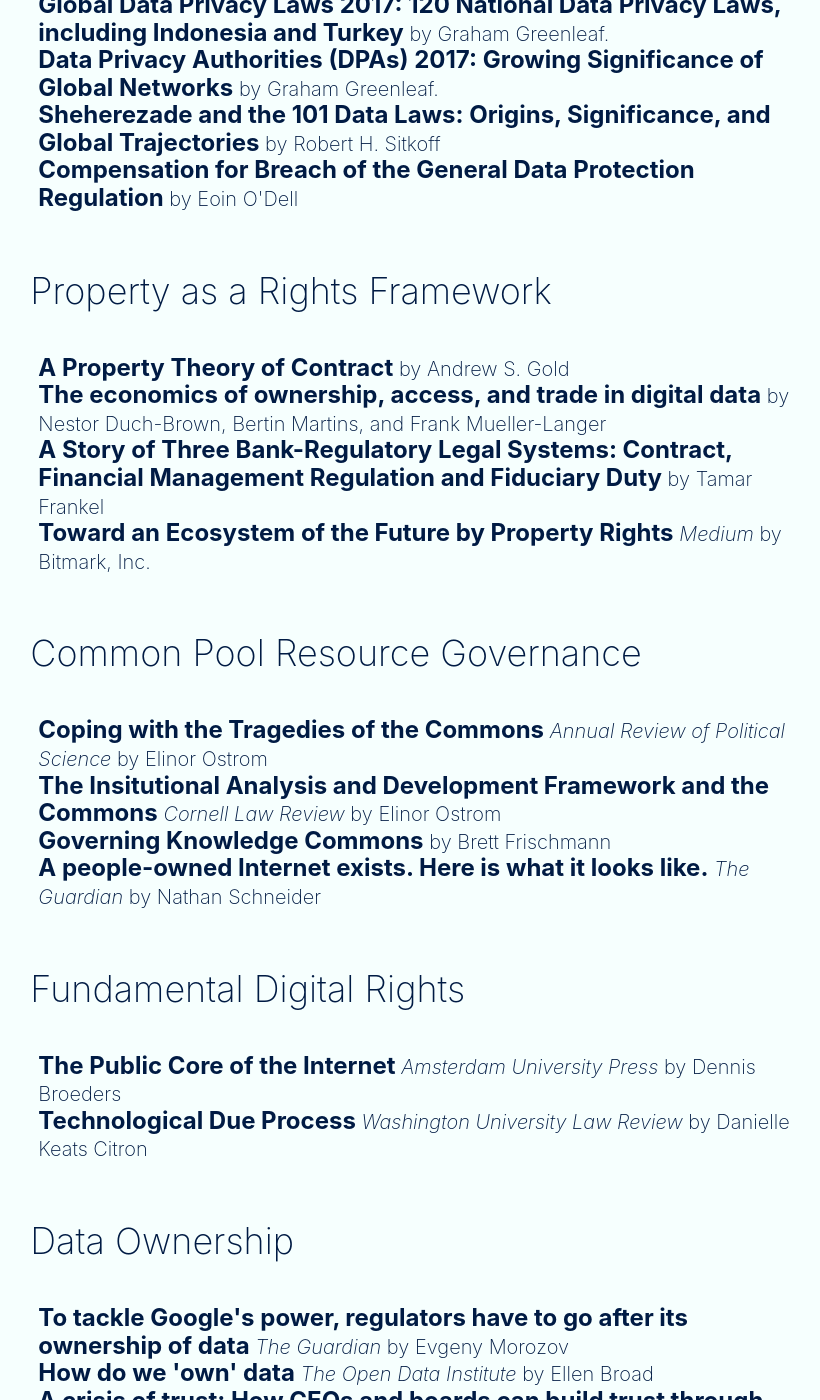
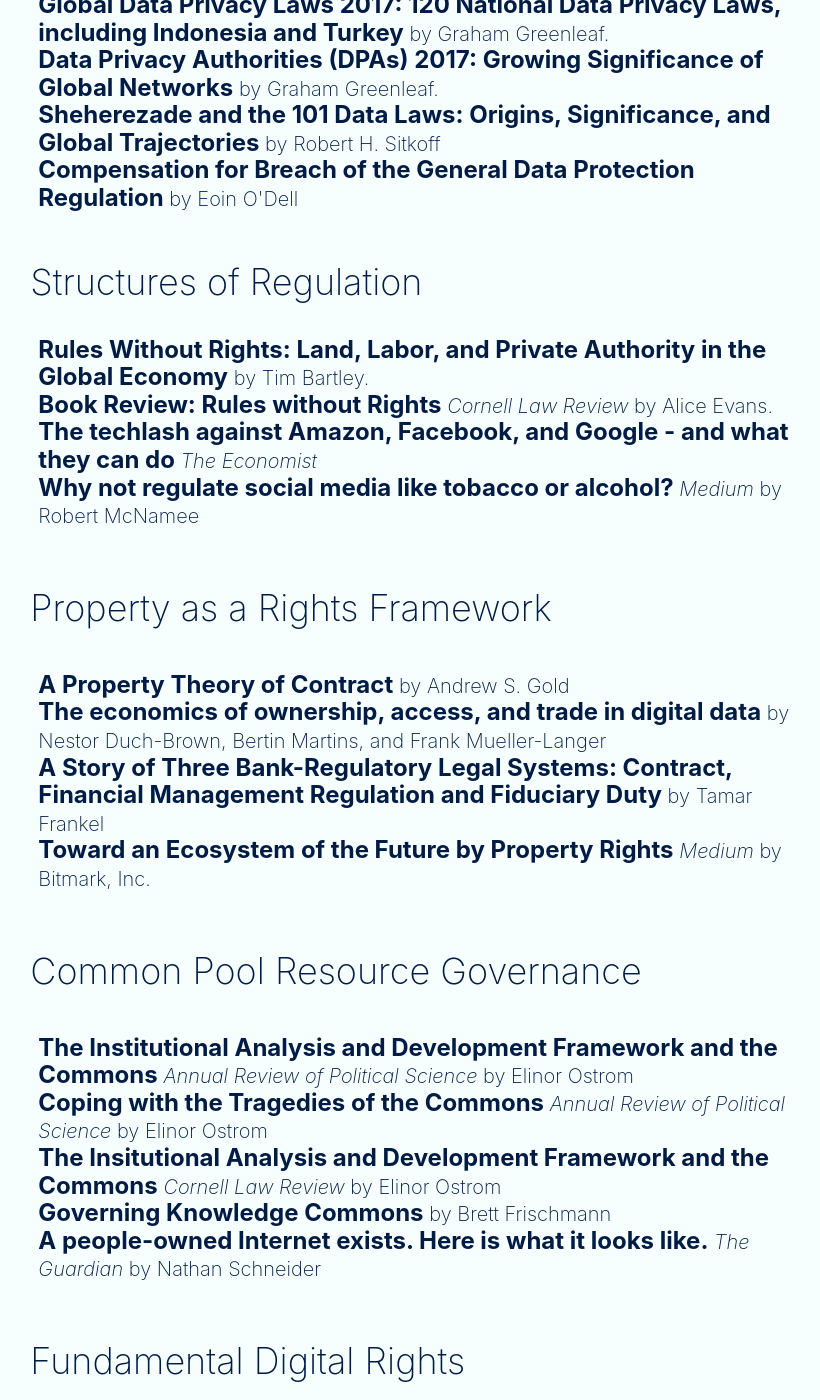
Before and after one commit to digitalpublic/digitalpublic.github.io, a Jekyll site: the page drafts/reading.html, which Jekyll copies as it is, in a window 1280 px wide and 1400 px high, scrolled down 868 px. Shown: the whole window, without its empty margins (215-1035 px from the left). Built offline with Jekyll 4.4.1, drawn with Linux system fonts in a browser that asks for light colours; nearby versions of some CDN libraries; some of the changed text lies outside the part shown.

Commit message:
Update reading.html

```diff
--- a/drafts/reading.html
+++ b/drafts/reading.html
@@ -31,11 +31,11 @@
 
       <ul class="list pa0 pt0-ns pb3-ns">
   <li class="dib mr2"><a href="https://www.theatlantic.com/technology/archive/2016/10/information-fiduciary/502346/" class="f4 f3-ns b db ph2 link dim navy">A Grand Bargain to Make Tech Companies Trustworthy<span class="f4 fw2"> <i>The Atlantic</i>  by Jack M. Balkin and Jonathan Zittrain</span></a></li>
-  <li class="dib mr2"><a href="https://papers.ssrn.com/sol3/papers.cfm?abstract_id=1782999" class="f5 f3-ns b db ph2 link dim navy">The Economic Structure of Fiduciary Law <span class="f4 fw2">by Robert Sitkoff </span></a></li>
-  <li class="dib mr2"><a href="https://papers.ssrn.com/sol3/papers.cfm?abstract_id=2584502" class="f5 f3-ns b db ph2 link dim navy">Fiduciary Governance <span class="f4 fw2">by Paul Miller and Andrew Gold. </span></a></li>
-  <li class="dib mr2"><a href="https://papers.ssrn.com/sol3/papers.cfm?abstract_id=2675270" class="f5 f3-ns b db ph2 link dim navy">Information Fiduciaries and the First Amendment  <span class="f4 fw2">by Jack M. Balkin.</span></a></li>
-  <li class="dib mr2"><a href="https://dash.harvard.edu/bitstream/handle/1/15274284/TrustLawFiduciaryGovernance.pdf" class="f5 f3-ns b db ph2 link dim navy">Trust Law as Fiduciary Governance and Asset Partitioning <span class="f4 fw2">by Robert H. Sitkoff</span></a></li>
-  <li class="dib mr2"><a href="https://papers.ssrn.com/sol3/papers.cfm?abstract_id=2109683" class="f5 f3-ns b db ph2 link dim navy">Dynamic Fiduciary Duties<span class="f4 fw2">by Andrew S. Gold</span></a></li>
+  <li class="dib mr2"><a href="https://papers.ssrn.com/sol3/papers.cfm?abstract_id=1782999" class="f5 f3-ns b db ph2 link dim navy">The Economic Structure of Fiduciary Law <span class="f4 fw2"> by Robert Sitkoff </span></a></li>
+  <li class="dib mr2"><a href="https://papers.ssrn.com/sol3/papers.cfm?abstract_id=2584502" class="f5 f3-ns b db ph2 link dim navy">Fiduciary Governance <span class="f4 fw2"> by Paul Miller and Andrew Gold. </span></a></li>
+  <li class="dib mr2"><a href="https://papers.ssrn.com/sol3/papers.cfm?abstract_id=2675270" class="f5 f3-ns b db ph2 link dim navy">Information Fiduciaries and the First Amendment  <span class="f4 fw2"> by Jack M. Balkin.</span></a></li>
+  <li class="dib mr2"><a href="https://dash.harvard.edu/bitstream/handle/1/15274284/TrustLawFiduciaryGovernance.pdf" class="f5 f3-ns b db ph2 link dim navy">Trust Law as Fiduciary Governance and Asset Partitioning <span class="f4 fw2"> by Robert H. Sitkoff</span></a></li>
+  <li class="dib mr2"><a href="https://papers.ssrn.com/sol3/papers.cfm?abstract_id=2109683" class="f5 f3-ns b db ph2 link dim navy">Dynamic Fiduciary Duties<span class="f4 fw2"> by Andrew S. Gold</span></a></li>
          </ul>
   </div>
     <div>
@@ -47,6 +47,16 @@
   <li class="dib mr2"><a href="https://papers.ssrn.com/sol3/papers.cfm?abstract_id=2993186" class="f4 f3-ns b db ph2 link dim navy">Data Privacy Authorities (DPAs) 2017: Growing Significance of Global Networks  <span class="f4 fw2">by Graham Greenleaf.</span></a></li>
   <li class="dib mr2"><a href="https://papers.ssrn.com/sol3/papers.cfm?abstract_id=2280877" class="f4 f3-ns b db ph2 link dim navy">Sheherezade and the 101 Data Laws: Origins, Significance, and Global Trajectories <span class="f4 fw2">by Robert H. Sitkoff</span></a></li>
   <li class="dib mr2"><a href="https://papers.ssrn.com/sol3/papers.cfm?abstract_id=2992351" class="f4 f3-ns b db ph2 link dim navy">Compensation for Breach of the General Data Protection Regulation <span class="f4 fw2">by Eoin O'Dell </span></a></li>
+          </ul>
+  </div>
+  <div>
+         <p class="f2-l f3-m left fw2 lh-solid">Structures of Regulation </p>
+
+      <ul class="list pa0 pt0-ns pb3-ns">
+  <li class="dib mr2"><a href="https://www.amazon.co.uk/gp/product/0198794339/ref=as_li_tl?ie=UTF8&tag=lsreofbo-21&camp=1634&creative=6738&linkCode=as2&creativeASIN=0198794339&linkId=de8cefe4ccc551a0f4d45a6daa40aa7e" class="f4 f3-ns b db ph2 link dim navy">Rules Without Rights: Land, Labor, and Private Authority in the Global Economy <span class="f4 fw2">by Tim Bartley. </span></a></li>
+  <li class="dib mr2"><a href="http://blogs.lse.ac.uk/lsereviewofbooks/2018/04/16/book-review-rules-without-rights-land-labor-and-private-authority-in-the-global-economy-by-tim-bartley/" class="f4 f3-ns b db ph2 link dim navy">Book Review: Rules without Rights <span class="f4 fw2"><i> Cornell Law Review </i> by Alice Evans.</span></a></li>
+  <li class="dib mr2"><a href="https://www.economist.com/briefing/2018/01/20/the-techlash-against-amazon-facebook-and-google-and-what-they-can-do" class="f4 f3-ns b db ph2 link dim navy"> The techlash against Amazon, Facebook, and Google - and what they can do <span class="f4 fw2"><i> The Economist </i></span></a></li>
+  <li class="dib mr2"><a href="https://www.theguardian.com/media/2018/jan/29/social-media-tobacco-facebook-google?CMP=share_btn_tw" class="f4 f3-ns b db ph2 link dim navy">Why not regulate social media like tobacco or alcohol? <span class="f4 fw2"> <i> Medium </i> by Robert McNamee </span></a></li>
           </ul>
   </div>
     <div>
@@ -64,7 +74,8 @@
          <p class="f2-l f3-m left fw2 lh-copy measure">Common Pool Resource Governance </p>
 
       <ul class="list pa0 pt0-ns pb3-ns">
-  <li class="dib mr2"><a href="Coping with the Tragedy of the Commons" class="f4 f3-ns b db ph2 link dim navy">Coping with the Tragedies of the Commons <span class="f4 fw2"><i> Annual Review of Political Science </i> by Elinor Ostrom</span></a></li>
+  <li class="dib mr2"><a href="http://www.lawschool.cornell.edu/research/cornell-law-review/upload/Ostrom-response-final.pdf" class="f4 f3-ns b db ph2 link dim navy">The Institutional Analysis and Development Framework and the Commons <span class="f4 fw2"><i> Annual Review of Political Science </i> by Elinor Ostrom</span></a></li>
+  <li class="dib mr2"><a href="https://www.annualreviews.org/doi/abs/10.1146/annurev.polisci.2.1.493" class="f4 f3-ns b db ph2 link dim navy">Coping with the Tragedies of the Commons <span class="f4 fw2"><i> Annual Review of Political Science </i> by Elinor Ostrom</span></a></li>
   <li class="dib mr2"><a href="http://www.lawschool.cornell.edu/research/cornell-law-review/upload/Ostrom-response-final.pdf" class="f4 f3-ns b db ph2 link dim navy">The Insitutional Analysis and Development Framework and the Commons <span class="f4 fw2"><i> Cornell Law Review </i> by Elinor Ostrom </span></a></li>
   <li class="dib mr2"><a href="https://global.oup.com/academic/product/governing-knowledge-commons-9780190225827?cc=us&lang=en&" class="f4 f3-ns b db ph2 link dim navy"> Governing Knowledge Commons <span class="f4 fw2">by Brett Frischmann </span></a></li>
   <li class="dib mr2"><a href="https://www.theguardian.com/commentisfree/2017/jul/26/people-owned-internet-exists-net-neutrality" class="f4 f3-ns b db ph2 link dim navy">A people-owned Internet exists. Here is what it looks like.<span class="f4 fw2">  <i>The Guardian</i>  by Nathan Schneider </span></a></li>
@@ -94,13 +105,21 @@
 
       <ul class="list pa0 pt0-ns pb3-ns">
   <li class="dib mr2"><a href="https://papers.ssrn.com/sol3/papers.cfm?abstract_id=2937985" class="f4 f3-ns b db ph2 link dim navy">The New Governors: the People, Rules, and Processes Governing Online Speech<span class="f4 fw2">  <i>Harvard Law Review </i>  by Kate Klonick </span></a></li>
-
   <li class="dib mr2"><a href="https://www.bloomberg.com/news/articles/2017-07-10/bitcoin-risks-splintering-as-civil-war-enters-critical-month" class="f4 f3-ns b db ph2 link dim navy"> Bitcoin is Having a Civil War Right as It Enters a Critical Month <span class="f4 fw2"><i> Bloomberg Technology </i> by Lulu Yilun Chen and Yuji Nakamura </span></a></li>
   <li class="dib mr2"><a href="https://papers.ssrn.com/sol3/papers.cfm?abstract_id=2246486" class="f4 f3-ns b db ph2 link dim navy"> Speech Engines <span class="f4 fw2"><i> Minnesota Law Review </i> by James Grimmelman </span></a></li>
   <li class="dib mr2"><a href="https://papers.ssrn.com/sol3/papers.cfm?abstract_id=2601775" class="f4 f3-ns b db ph2 link dim navy"> Secret Law <span class="f4 fw2"><i> Georgetown Law Journal </i> by Jonathan Manes </span></a></li>
       </ul>
   </div>
-         <div>
+  <div>
+         <p class="f2-l f3-m left fw2 lh-copy measure">Responsible Data </p>
+
+      <ul class="list pa0 pt0-ns pb3-ns">
+
+ <li class="dib mr2"><a href="https://medium.com/doteveryone/oaths-pledges-and-manifestos-a-master-list-of-ethical-tech-values-26e2672e161c" class="f4 f3-ns b db ph2 link dim navy">Oaths, pledges, and manifestos: a master list of ethical tech values   <span class="f4 fw2">by Graham Greenleaf.</span></a></li>
+
+         </ul>
+  </div>
+  <div>
          <p class="f2-l f3-m left fw2 lh-copy measure">Open Source </p>
 
       <ul class="list pa0 pt0-ns pb3-ns">
@@ -142,7 +161,7 @@
 
       <ul class="list pa0 pt0-ns pb3-ns">
 
-  <li class="dib mr2"><a href="https://medium.com/pwc/a-crisis-of-trust-how-ceos-and-boards-can-build-trust-through-transparency-598fc1824b11" class="f4 f3-ns b db ph2 link dim navy">A crisis of trust: How CEOs and boards can build trust through transparency<span class="f4 fw2"><i>Medium</i>Tim Ryan</span></a></li>
+  <li class="dib mr2"><a href="https://medium.com/pwc/a-crisis-of-trust-how-ceos-and-boards-can-build-trust-through-transparency-598fc1824b11" class="f4 f3-ns b db ph2 link dim navy">A crisis of trust: How CEOs and boards can build trust through transparency<span class="f4 fw2"><i> Medium </i> Tim Ryan</span></a></li>
   <li class="dib mr2"><a href="https://joanna-bryson.blogspot.co.uk/2017/07/three-very-different-sources-of-bias-in.html" class="f4 f3-ns b db ph2 link dim navy">Three very different sources of bias in AI, and how to fix them<span class="f4 fw2"> <i> Adventures in NI </i> by Joanna Bryson</span></a></li>
   <li class="dib mr2"><a href="https://medium.com/@privacyint/the-military-industrial-complexs-secret-war-for-our-data-1367bce44e4f" class="f4 f3-ns b db ph2 link dim navy">The Military Industrial Complex's Secret War for Our Data <span class="f4 fw2"><i> Medium </i> by Privacy International </span></a></li>
 
```
